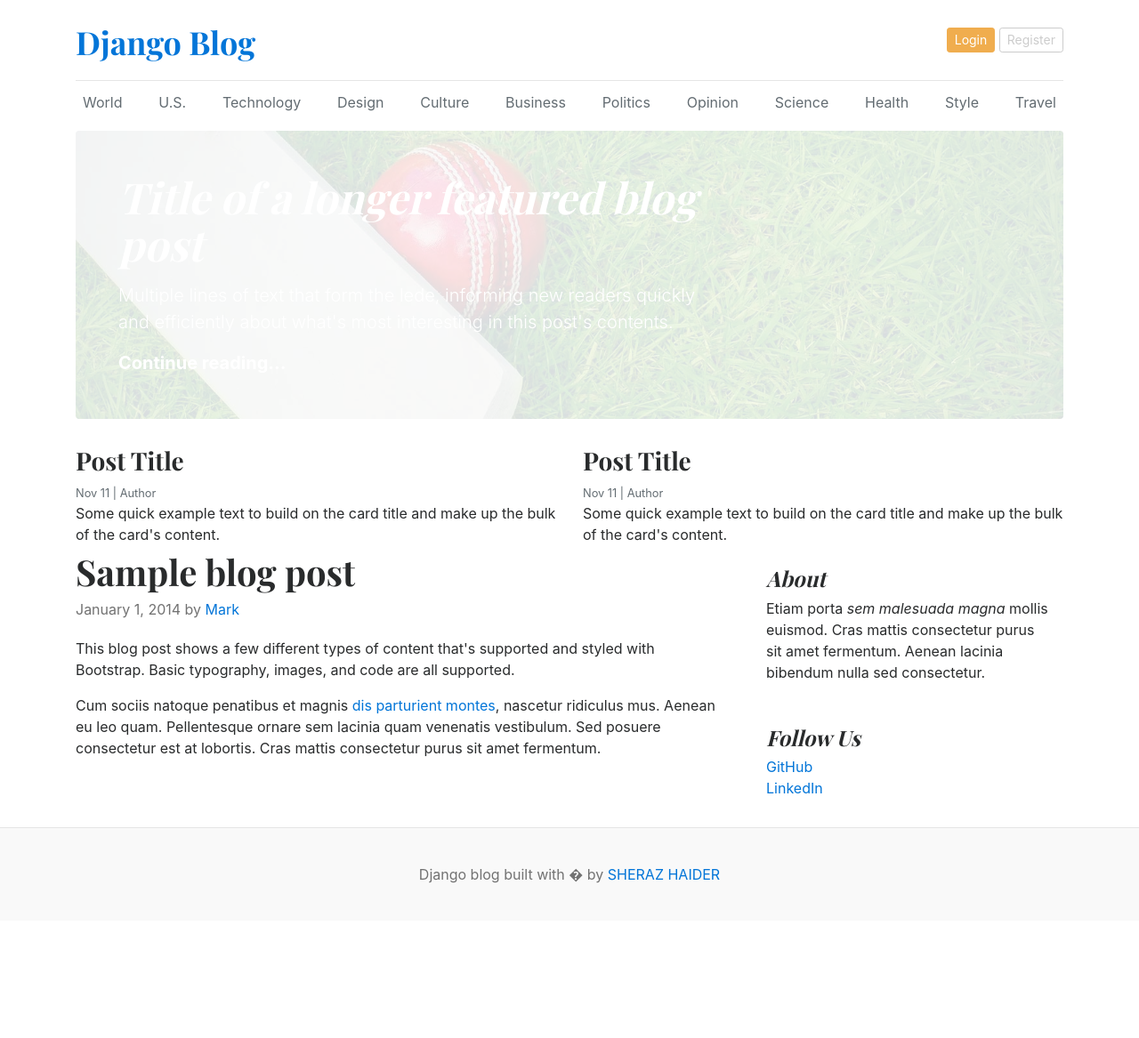
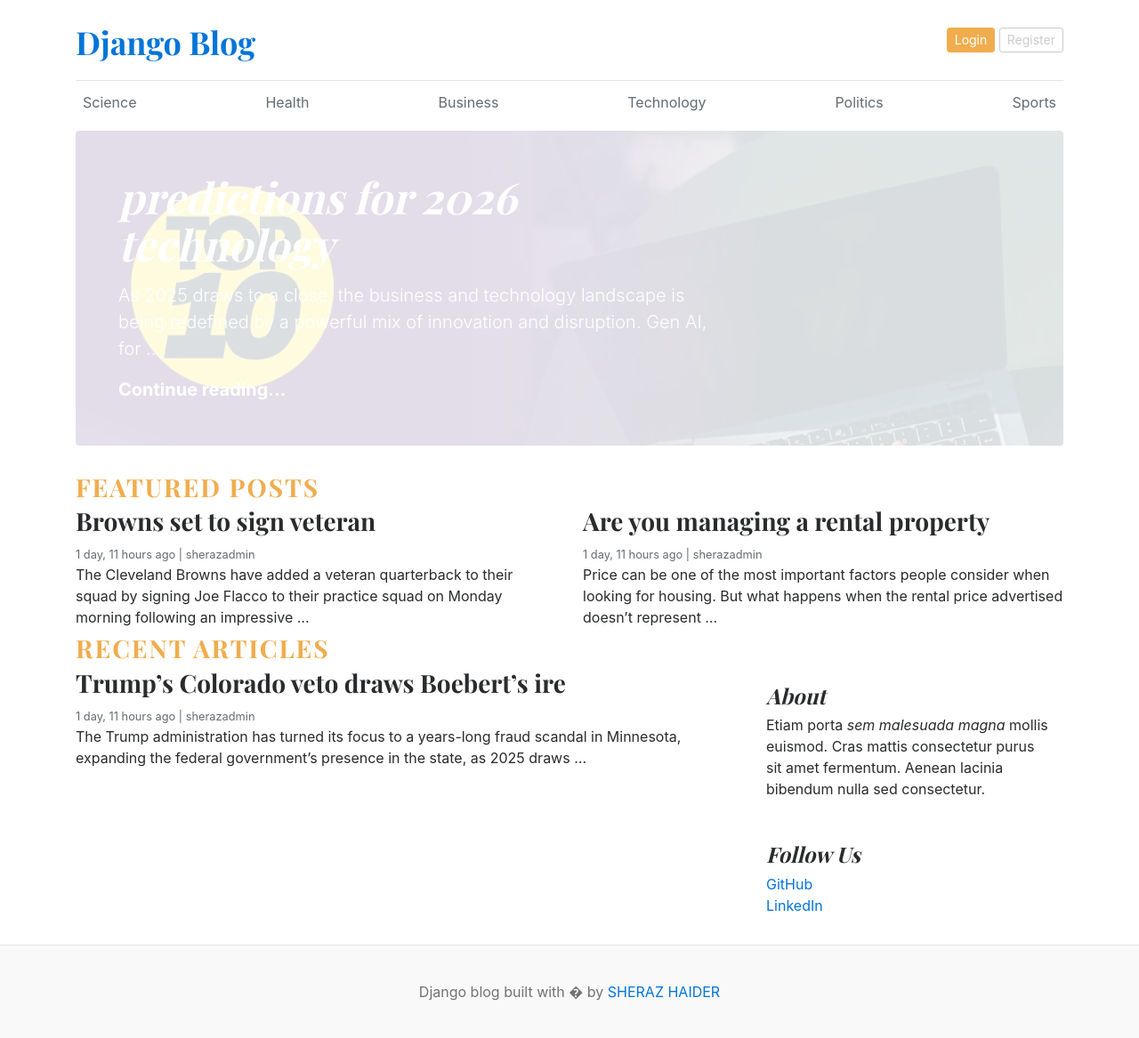
Before and after one commit to SherazHaider907/Blog, a Django app: page / in a window 1280 px wide. Shown: the whole page at 89% size. Before the commit the page ends 993 px from the top, so only its background shows below. Run offline with Django 5.2, Linux system fonts and the light colour scheme; data comes from the database, SQL or seed files in the repository; both versions use the stored data as it was after the commit.

Commit message:
post_by_catagory

```diff
--- a/blog_main/settings.py
+++ b/blog_main/settings.py
@@ -24,8 +24,12 @@ SECRET_KEY = "django-insecure-x)7by)_w3kr5i$eue7e@1zxay$du8b3s3$5#8i2#3jf+0db8y*
 
 # SECURITY WARNING: don't run with debug turned on in production!
 DEBUG = True
+# only when deploying to production set debug to false
+# DEBUG = False
 
 ALLOWED_HOSTS = []
+# only when deploying to production set allowed hosts
+# ALLOWED_HOSTS = ['*']
 
 
 # Application definition
@@ -62,6 +66,7 @@ TEMPLATES = [
                 "django.template.context_processors.request",
                 "django.contrib.auth.context_processors.auth",
                 "django.contrib.messages.context_processors.messages",
+                'blogs.context_processors.get_catagories',
             ],
         },
     },
--- a/blog_main/urls.py
+++ b/blog_main/urls.py
@@ -1,9 +1,10 @@
-from django.conf import settings
 from django.contrib import admin
 from django.conf.urls.static import static
-from django.urls import path
+from django.urls import include, path
 from . import views
+from django.conf import settings
 urlpatterns = [
     path("admin/", admin.site.urls),
     path("", views.home, name="home"),
+    path('category/',include('blogs.urls')),
 ] + static(settings.MEDIA_URL, document_root=settings.MEDIA_ROOT)
--- a/blog_main/views.py
+++ b/blog_main/views.py
@@ -1,6 +1,14 @@
 from django.shortcuts import render
-
+from blogs.models import Blog, Catagory
 
 # create home view
 def home(request):
-    return render(request, "home.html")
+    # catagories = Catagory.objects.all()
+    featured_posts = Blog.objects.filter(is_featured=True,status='published').order_by('updated_at')
+    posts = Blog.objects.filter(is_featured = False, status='published')
+    context = {
+        # "catagories": catagories,
+        "featured_post": featured_posts,
+        "posts": posts,
+    }
+    return render(request, "home.html", context)
--- /dev/null
+++ b/blogs/context_processors.py
@@ -0,0 +1,4 @@
+from .models import Catagory
+def get_catagories(request):
+    catagories = Catagory.objects.all()
+    return dict(catagories=catagories)
--- /dev/null
+++ b/blogs/urls.py
@@ -0,0 +1,7 @@
+from django.urls import path
+
+from . import views
+
+urlpatterns = [
+    path('<int:catagory_id>/', views.posts_by_catagory, name='posts_by_catagory'),
+]
--- /dev/null
+++ b/templates/base.html
@@ -0,0 +1,49 @@
+{% comment %} Header Part {% endcomment %}
+{% load static %}
+<!DOCTYPE html>
+<html lang="en">
+<head>
+    <meta charset="UTF-8">
+    <meta http-equiv="X-UA-Compatible" content="IE=edge">
+    <meta name="viewport" content="width=device-width, initial-scale=1.0">
+    <title>Django Blogs</title>
+    <link href="https://getbootstrap.com/docs/4.0/dist/css/bootstrap.min.css" rel="stylesheet">
+    <link href="https://fonts.googleapis.com/css?family=Playfair+Display:700,900" rel="stylesheet">
+    <link href="{% static 'css/blog.css' %}" rel="stylesheet">
+  </head>
+<body>
+    <div class="container">
+      <header class="blog-header py-3">
+        <div class="row flex-nowrap justify-content-between align-items-center">
+          <div class="col-8 pt-1">
+            <a class="blog-header-logo text-dark" href="/">Django Blog</a>
+          </div>
+          <div class="col-4 d-flex justify-content-end align-items-center">
+            <a class="btn btn-sm btn-warning" href="#">Login</a> &nbsp;
+            <a class="btn btn-sm btn-outline-secondary" href="#">Register</a>
+          </div>
+        </div>
+      </header>
+
+      {% comment %} publich catagory to the blog {% endcomment %}
+      <div class="nav-scroller py-1 mb-2">
+        <nav class="nav d-flex justify-content-between">
+            {% for cat in catagories %}
+          <a class="p-2 text-muted" href="{% url 'posts_by_catagory' cat.id %}">{{ cat.catagory_name }}</a>
+            {% endfor %}
+        </nav>
+      </div>
+
+{% comment %} Header Part end {% endcomment %}
+
+{% comment %} Main Content {% endcomment %}
+{% block content %}{% endblock content %}
+{% comment %} Main Content end {% endcomment %}
+
+{% comment %} Footer Part {% endcomment %}
+<footer class="blog-footer">
+  <p>Django blog built with � by <a href="#">SHERAZ HAIDER</a></p>
+</footer>
+</body>
+</html>
+{% comment %} Footer Part end {% endcomment %}
--- a/templates/home.html
+++ b/templates/home.html
@@ -1,91 +1,49 @@
-{% load static %}
-<!DOCTYPE html>
-<html lang="en">
-<head>
-    <meta charset="UTF-8">
-    <meta http-equiv="X-UA-Compatible" content="IE=edge">
-    <meta name="viewport" content="width=device-width, initial-scale=1.0">
-    <title>Django Blogs</title>
-    <link href="https://getbootstrap.com/docs/4.0/dist/css/bootstrap.min.css" rel="stylesheet">
-    <link href="https://fonts.googleapis.com/css?family=Playfair+Display:700,900" rel="stylesheet">
-    <link href="{% static 'css/blog.css' %}" rel="stylesheet">
-  </head>
-<body>
-    <div class="container">
-      <header class="blog-header py-3">
-        <div class="row flex-nowrap justify-content-between align-items-center">
-          <div class="col-8 pt-1">
-            <a class="blog-header-logo text-dark" href="/">Django Blog</a>
-          </div>
-          <div class="col-4 d-flex justify-content-end align-items-center">
-            <a class="btn btn-sm btn-warning" href="#">Login</a> &nbsp;
-            <a class="btn btn-sm btn-outline-secondary" href="#">Register</a>
-          </div>
+{% extends "base.html" %}
+{% block content %}
+{% comment %} Featured Post to the blog {% endcomment %}
+{% for post in featured_post %}
+    {% if forloop.first %}
+    <div class="jumbotron p-3 p-md-5 text-white rounded bg-dark" style="background-image: url({{ post.featured_image.url}});background-blend-mode: overlay;background-size:cover;">
+        <div class="col-md-8 px-0">
+        <h1 class="display-4 font-italic">{{ post.title }}</h1>
+        <p class="lead my-3">{{ post.short_description | truncatewords:25 }}</p>
+        <p class="lead mb-0"><a href="#" class="text-white font-weight-bold">Continue reading...</a></p>
         </div>
-      </header>
+    </div>
+    {% endif %}
+{% endfor %}
 
-      <div class="nav-scroller py-1 mb-2">
-        <nav class="nav d-flex justify-content-between">
-          <a class="p-2 text-muted" href="#">World</a>
-          <a class="p-2 text-muted" href="#">U.S.</a>
-          <a class="p-2 text-muted" href="#">Technology</a>
-          <a class="p-2 text-muted" href="#">Design</a>
-          <a class="p-2 text-muted" href="#">Culture</a>
-          <a class="p-2 text-muted" href="#">Business</a>
-          <a class="p-2 text-muted" href="#">Politics</a>
-          <a class="p-2 text-muted" href="#">Opinion</a>
-          <a class="p-2 text-muted" href="#">Science</a>
-          <a class="p-2 text-muted" href="#">Health</a>
-          <a class="p-2 text-muted" href="#">Style</a>
-          <a class="p-2 text-muted" href="#">Travel</a>
-        </nav>
-      </div>
-
-
-
-<div class="jumbotron p-3 p-md-5 text-white rounded bg-dark" style="background-image: url({% static 'images/cricket.jpg' %});background-blend-mode: overlay;background-size:cover;">
-    <div class="col-md-8 px-0">
-      <h1 class="display-4 font-italic">Title of a longer featured blog post</h1>
-      <p class="lead my-3">Multiple lines of text that form the lede, informing new readers quickly and efficiently about what's most interesting in this post's contents.</p>
-      <p class="lead mb-0"><a href="#" class="text-white font-weight-bold">Continue reading...</a></p>
-    </div>
-  </div>
-
+{% comment %} featured posts {% endcomment %}
+<h3 class = "text-uppercase text-warning" style="letter-spacing: 2px;">Featured Posts</h3>
   <div class="row mb-2">
+    {% for post in featured_post %}
+        {% if not forloop.first %}
     <div class="col-md-6">
       <div class="card border-0" >
         <div class="card-body">
-          <h3>Post Title</h3>
-          <small class="mb-1 text-muted">Nov 11 | Author</small>
-          <p class="card-text">Some quick example text to build on the card title and make up the bulk of the card's content.</p>
+          <h3>{{ post.title }}</h3>
+          <small class="mb-1 text-muted">{{ post.created_at|timesince }} ago | {{ post.author }}</small>
+          <p class="card-text">{{ post.short_description | truncatewords:25 }}</p>
         </div>
       </div>
     </div>
-    <div class="col-md-6">
-      <div class="card border-0" >
-        <div class="card-body">
-          <h3>Post Title</h3>
-          <small class="mb-1 text-muted">Nov 11 | Author</small>
-          <p class="card-text">Some quick example text to build on the card title and make up the bulk of the card's content.</p>
-        </div>
-      </div>
-    </div>
+        {% endif %}
+    {% endfor %}
   </div>
-
+  {% comment %} Recent Articles {% endcomment %}
+  <h3 class = "text-uppercase text-warning" style="letter-spacing: 2px;">Recent Articles</h3>
   <main role="main" class="container p-0">
     <div class="row">
       <div class="col-md-8 blog-main">
-
-        <div class="blog-post">
-          <h2 class="blog-post-title">Sample blog post</h2>
-          <p class="blog-post-meta">January 1, 2014 by <a href="#">Mark</a></p>
-
-          <p>This blog post shows a few different types of content that's supported and styled with Bootstrap. Basic typography, images, and code are all supported.</p>
-
-          <p>Cum sociis natoque penatibus et magnis <a href="#">dis parturient montes</a>, nascetur ridiculus mus. Aenean eu leo quam. Pellentesque ornare sem lacinia quam venenatis vestibulum. Sed posuere consectetur est at lobortis. Cras mattis consectetur purus sit amet fermentum.</p>
-
-
+        {% for post in posts %}
+        <div class="card border-0" >
+        <div class="card-body">
+          <h3>{{ post.title }}</h3>
+          <small class="mb-1 text-muted">{{ post.created_at|timesince }} ago | {{ post.author }}</small>
+          <p class="card-text">{{ post.short_description | truncatewords:25}}</p>
         </div>
+      </div>
+        {% endfor %}
         <!-- /.blog-post -->
 
       </div>
@@ -111,8 +69,5 @@
   </main><!-- /.container -->
 
 </div>
-<footer class="blog-footer">
-  <p>Django blog built with � by <a href="#">SHERAZ HAIDER</a></p>
-</footer>
-</body>
-</html>
+
+{% endblock content %}
```
Also changed, not shown: blogs/views.py (+21 -2 lines), templates/404.html (added, +34 -0 lines), templates/posts_by_catagory.html (added, +38 -0 lines), db.sqlite3, media/uploads/2025/12/31/82483682261c696059d0885a230bcec5.jpg (added), media/uploads/2025/12/31/AP25346840582469-e1765630369892.jpg (added), media/uploads/2025/12/31/GettyImages-1148015141.jpg (added), media/uploads/2025/12/31/iStock-1314269313.jpg (added), media/uploads/2025/12/31/technology-top10-graphics-cms-predictionsfor2026-dec2025.webp (added).
